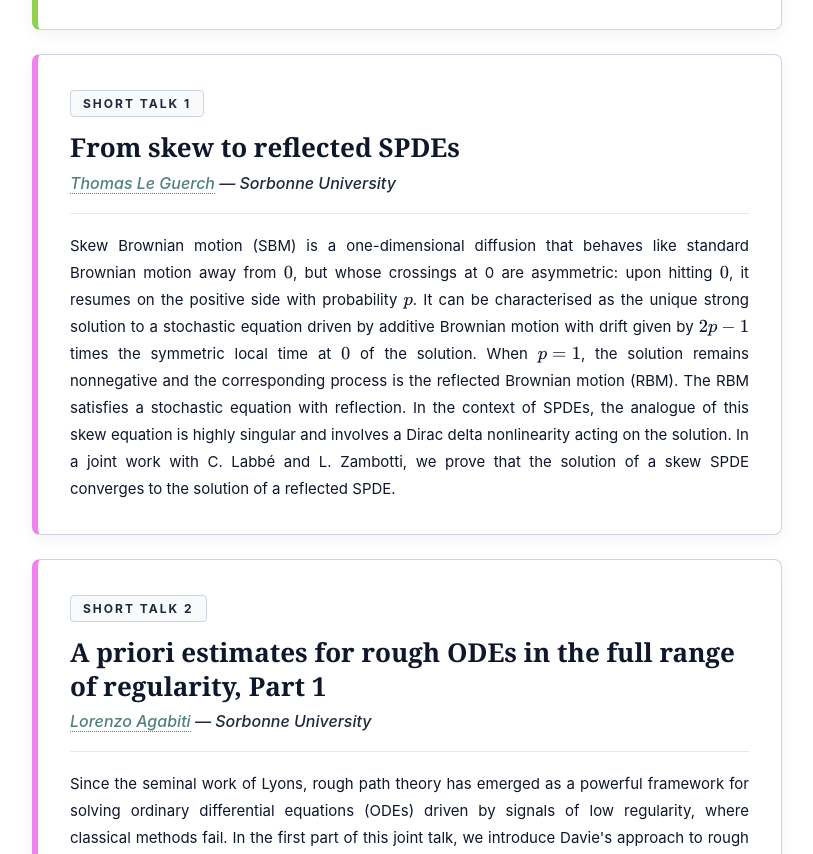
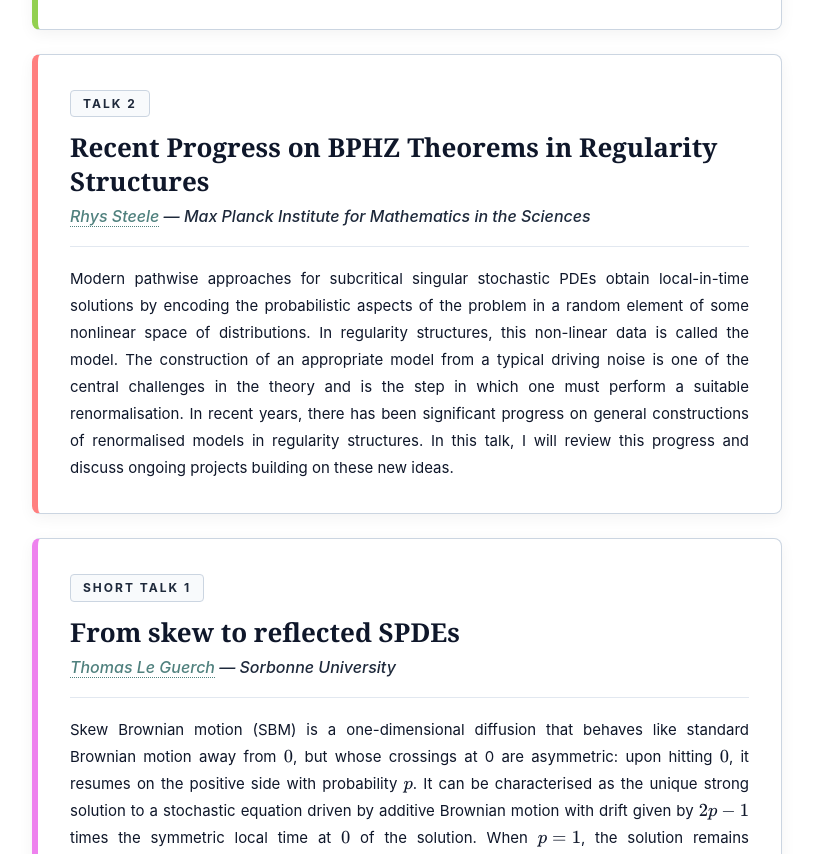
Before and after one commit to Analysis-Spdes-Sorbonne/Analysis-Spdes-Sorbonne.github.io, a website: page abstracts.html in a window 1280 px wide. Shown: the part 1831-2685 px from the top of the page, without its empty margins (233-1046 px from the left). Drawn offline with nearby package versions, Linux system fonts and the light colour scheme; some packages are replaced by stand-ins of ours.

Commit message:
more abstracts

```diff
--- a/abstracts.html
+++ b/abstracts.html
@@ -352,19 +352,24 @@
                     </article> -->
 
                     <!-- TALK 2 -->
-                    <!-- <article class="talk-box tk2">
+                    <article class="talk-box tk2" id="st-Steele">
                         <span class="talk-tag">Talk 2</span>
-                        <h2 class="talk-title">Title of the talk</h2>
+                        <h2 class="talk-title">Recent Progress on BPHZ Theorems in Regularity Structures</h2>
                         <p class="talk-speaker">
                             <a href="https://sites.google.com/view/rhys-steele">Rhys Steele</a>
-                            — Affiliation
+                            — Max Planck Institute for Mathematics in the Sciences
                         </p>
                         <p class="talk-abstract">
-                            Abstract to be added. Replace this placeholder with the abstract of the seminar
-                            talk. A typical abstract introduces the problem, states the main result, and
-                            briefly comments on the methods or on related work.
+                            Modern pathwise approaches for subcritical singular stochastic PDEs obtain local-in-time
+                            solutions by encoding the probabilistic aspects of the problem in a random element of some nonlinear
+                            space of distributions. In regularity structures, this non-linear data is called the model.
+                            The construction of an appropriate model from a typical driving noise is one of the central challenges
+                            in the theory and is the step in which one must perform a suitable renormalisation.
+                            In recent years, there has been significant progress on general constructions
+                            of renormalised models in regularity structures. In this talk, I will review
+                            this progress and discuss ongoing projects building on these new ideas.
                         </p>
-                    </article> -->
+                    </article>
                     <article class="talk-box st" id="st-Leguerch">
                         <span class="talk-tag">Short talk 1</span>
                         <h2 class="talk-title">From skew to reflected SPDEs</h2>
@@ -384,11 +389,11 @@
                             converges to the solution of a reflected SPDE.
                         </p>
                     </article>
-                    <article class="talk-box st" id="st-agabiti">
+                    <article class="talk-box st" id="st-Agabiti">
                         <span class="talk-tag">Short talk 2</span>
                         <h2 class="talk-title">A priori estimates for rough ODEs in the full range of regularity, Part 1</h2>
                         <p class="talk-speaker">
-                            <a href="">Lorenzo Agabiti</a>
+                            <a href="https://lorenzoagabiti.github.io/">Lorenzo Agabiti</a>
                             — Sorbonne University
                         </p>
                         <p class="talk-abstract">
```
Also changed, not shown: program.html (+5 -5 lines).
